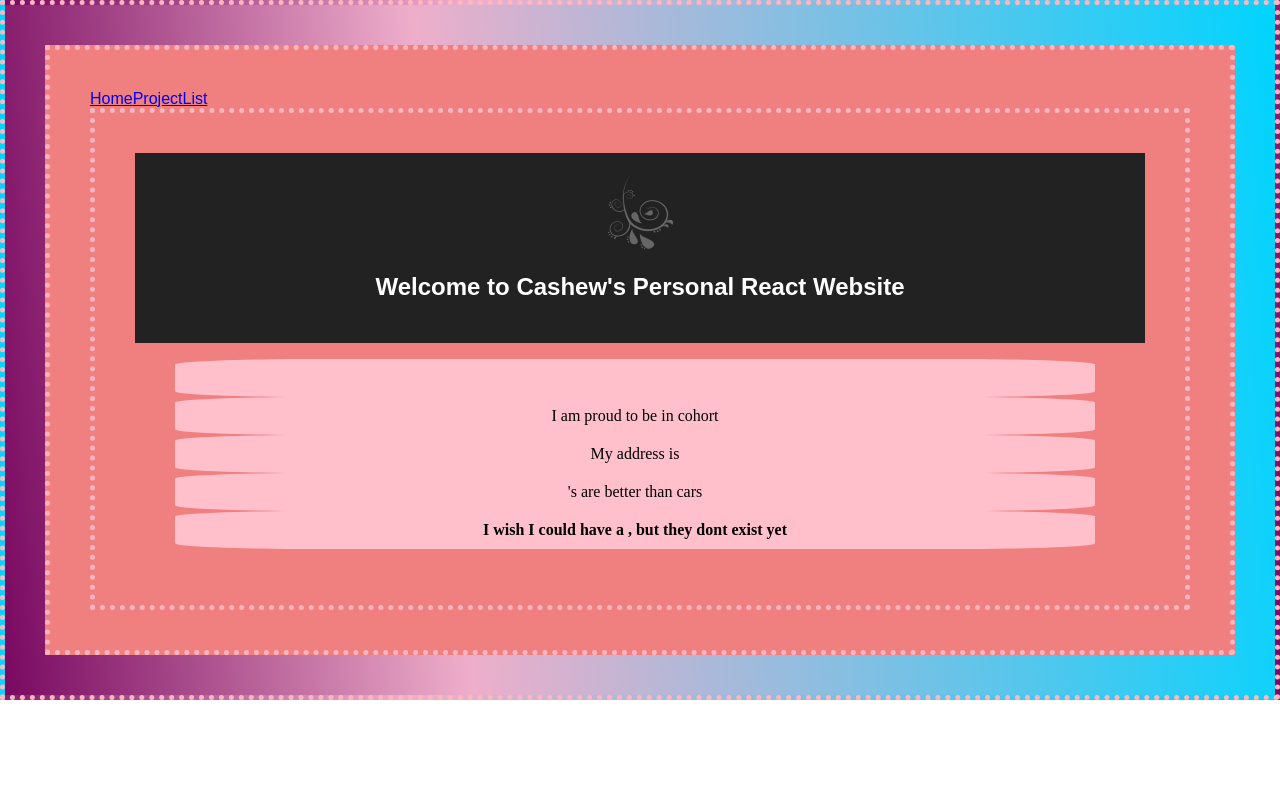
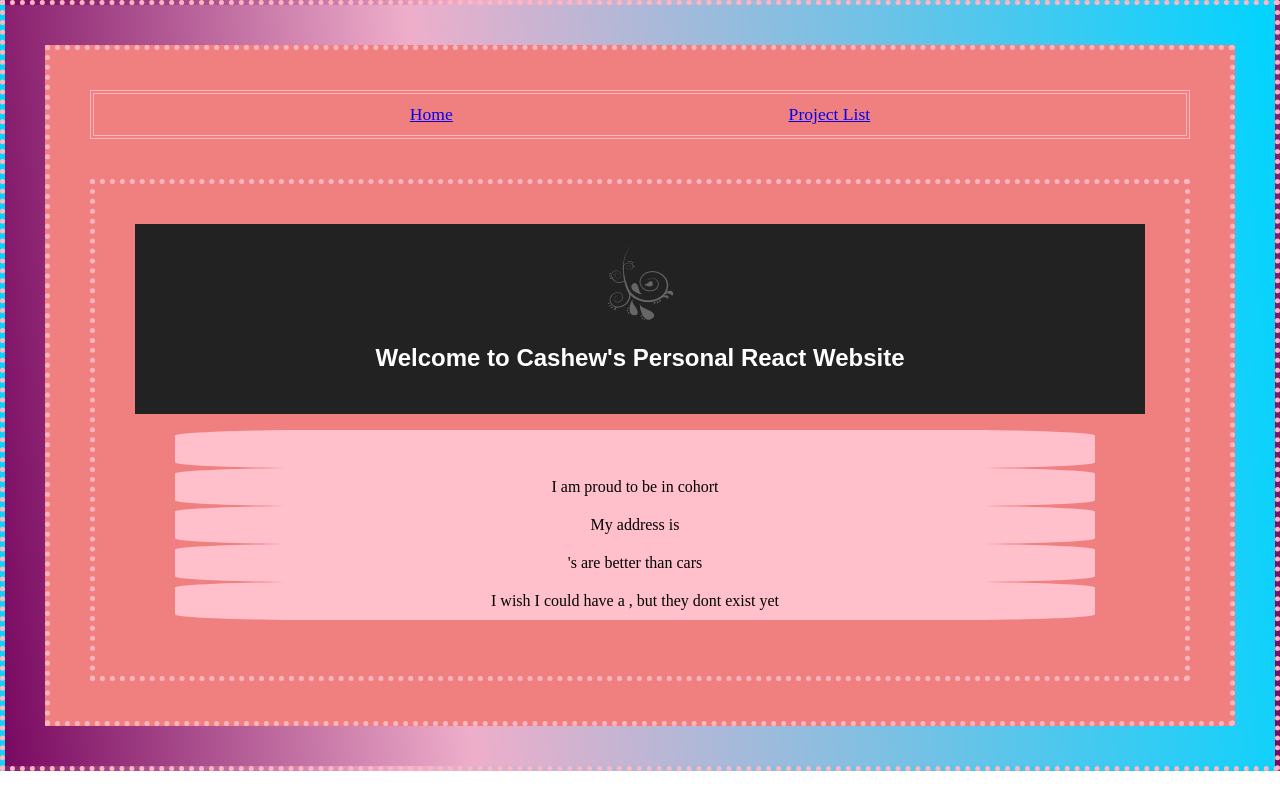
Before and after one commit to CashewRose/InitialReactPractice, a React (Create React App) app: page / in a window 1280 px wide. Built offline with nearby package versions, Linux system fonts and the light colour scheme; no server answers.

Commit message:
Some more css styles

```diff
--- a/src/nav/NavBar.css
+++ b/src/nav/NavBar.css
@@ -0,0 +1,15 @@
+nav {
+    border: 4px double lightpink;
+    margin-bottom: 40px;
+    padding: 10px;
+    display: flex;
+    justify-content: space-evenly
+}
+
+nav > a{
+    font-family: cursive;
+    font-weight: 200;
+    font-size: 110%;
+    padding-left: 30px;
+    padding-right: 30px;
+}
--- a/src/nav/NavBar.js
+++ b/src/nav/NavBar.js
@@ -8,7 +8,7 @@ class NavBar extends Component {
         return (
             <nav className="navbar">
                 <Link to="/">Home</Link>
-                <Link to="/projects">ProjectList</Link>
+                <Link to="/projects">Project List</Link>
             </nav>
         );
     }
--- a/src/projects/project.js
+++ b/src/projects/project.js
@@ -6,9 +6,9 @@ class Project extends Component {
     render() {
         return (
             <article>
-                <p><h2>{ this.props.name}</h2></p>
-                <p><a href={ this.props.groupRepo }>Group Repo</a></p>
-                <p><a href={ this.props.myRepo }>Personal Group Repo Project</a></p>
+                <h2>{ this.props.name}</h2>
+                <p><a className="listLink" href={ this.props.groupRepo }>Group Repo</a></p>
+                <p><a className="listLink" href={ this.props.myRepo }>Personal Group Repo Project</a></p>
             </article>
         )
     }
--- a/src/styles/address.css
+++ b/src/styles/address.css
@@ -1,3 +1,11 @@
 div {
     border: dotted lightpink 5px;
 }
+
+a:hover {
+    background: lightpink
+}
+
+.listLink:hover {
+    background: lightblue;
+}
--- a/src/styles/pet.css
+++ b/src/styles/pet.css
@@ -1,7 +1,3 @@
 li {
     background: pink
 }
-
-.pet {
-    font-weight: 900
-}
--- a/src/styles/projects.css
+++ b/src/styles/projects.css
@@ -1,6 +1,9 @@
 article {
+    font-family: "Palatino-Italic";
     background: rgb(238,174,202);
     background: radial-gradient(circle, rgba(238,174,202,1) 0%, rgba(148,187,233,1) 100%);
+    border-radius: 10px;
+    padding-left: 5px;
 }
 #root {
     background: rgb(121,9,97);
```
